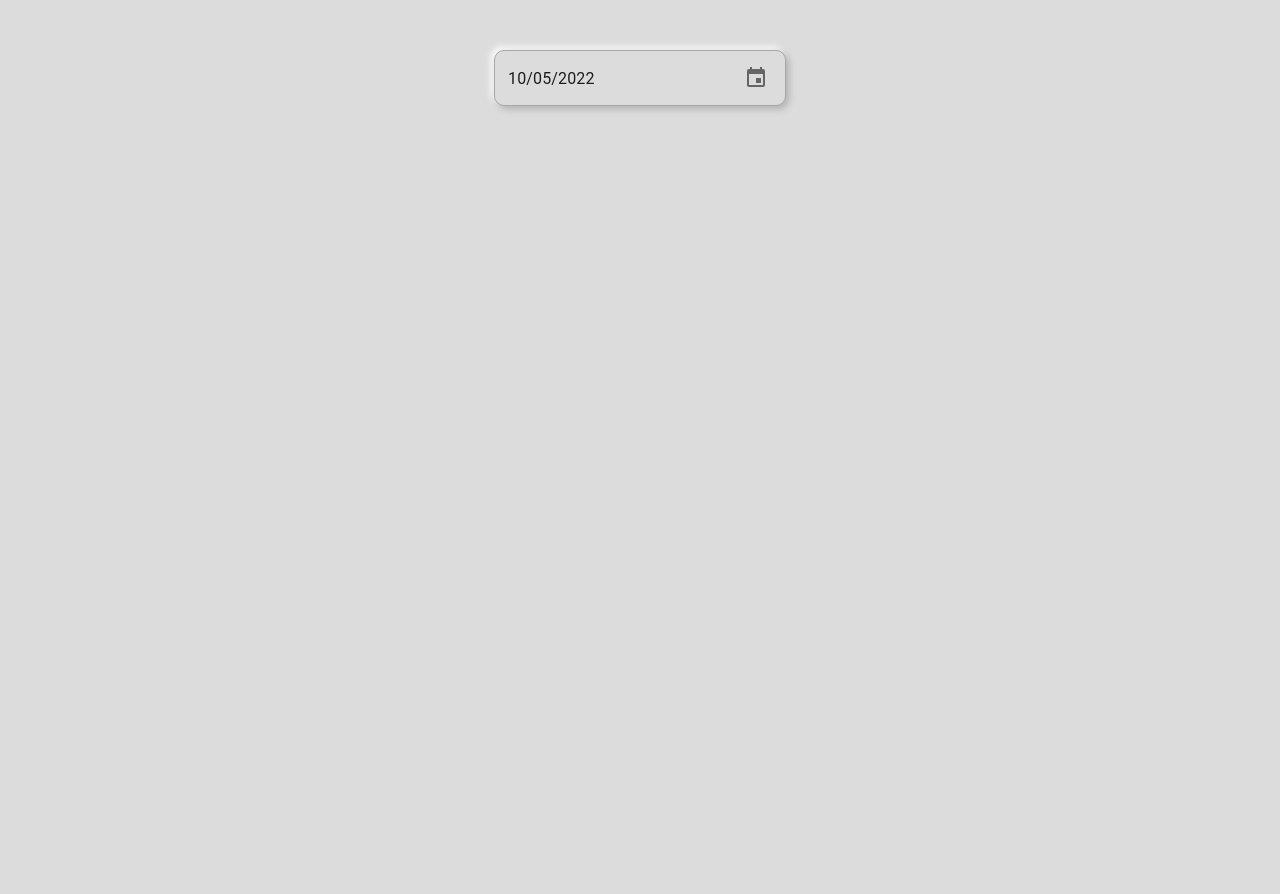
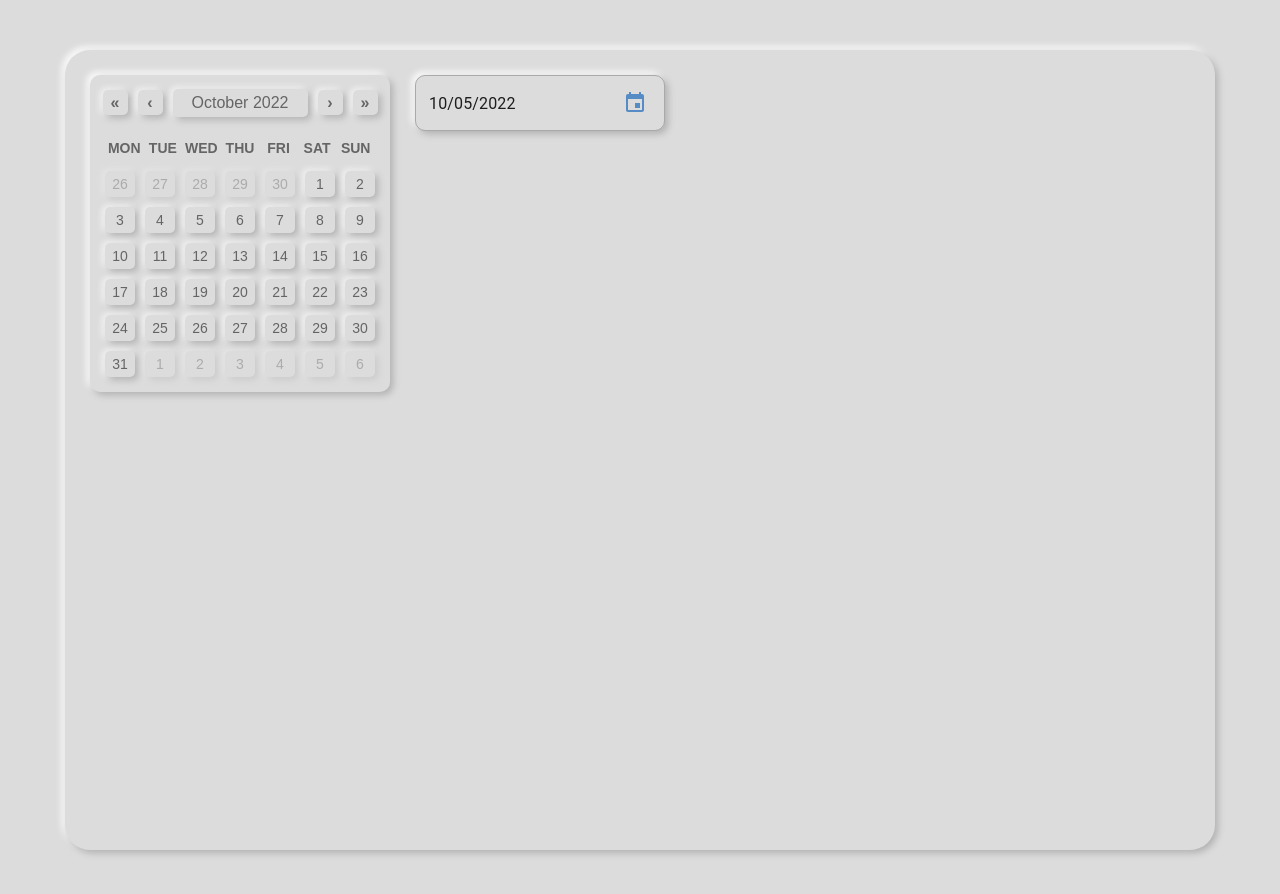
Before and after one commit to IvanMykytyn/in-process, a React (Create React App) app: page / in a window 1280 px wide. Shown: the top 894 px of the page. Before the commit the page ends 800 px from the top, so only its background shows below. Built offline with nearby package versions, Linux system fonts and the light colour scheme.

Commit message:
'second-calendar'

```diff
--- a/package.json
+++ b/package.json
@@ -18,9 +18,11 @@
     "@types/react": "^18.0.21",
     "@types/react-dom": "^18.0.6",
     "axios": "^1.0.0",
+    "classnames": "^2.3.2",
     "dayjs": "^1.11.5",
     "node-sass": "^7.0.3",
     "react": "^18.2.0",
+    "react-calendar": "^3.9.0",
     "react-dom": "^18.2.0",
     "react-scripts": "5.0.1",
     "typescript": "^4.8.4",
@@ -53,6 +55,7 @@
     ]
   },
   "devDependencies": {
+    "@types/react-calendar": "^3.5.3",
     "gh-pages": "^4.0.0"
   }
 }
--- a/src/App.module.scss
+++ b/src/App.module.scss
@@ -3,9 +3,43 @@
 @import "./scss/global.module";
 
 
+header {
+  padding: 0 0 25px 0;
+  border-bottom: 1px solid #b0b0b0;
+  display: flex;
+  grid-gap: 25px;
+  justify-content: space-between;
+}
+
+.btn {
+  padding: 10px;
+  border-radius: 15px;
+  box-shadow: $outerBoxShadow;
+  color: #31344b;
+  display: flex;
+  align-items: center;
+  justify-content: center;
+  cursor: pointer;
+  border: none;
+  background-color: inherit;
+  transition: box-shadow 0.3s ease-in-out;
+  text-transform: uppercase;
+
+  &:hover,
+  &:focus,
+  &:active {
+    box-shadow: $innerBoxShadow;
+  }
+}
+
 .wrapper {
   display: flex;
+  //flex-direction: column;
   grid-gap: 25px;
-  justify-content: center;
-  align-items: center;
+  padding: 25px;
+  //justify-content: center;
+  //align-items: center;
+  box-shadow: $outerBoxShadow;
+  border-radius: 25px;
+  min-height: 100vh;
 }
--- a/src/App.tsx
+++ b/src/App.tsx
@@ -2,14 +2,15 @@ import * as React from 'react';
 
 import css from './App.module.scss';
 
-import { Calendar } from './components';
+import {FirstCalendar, SecondCalendar} from './components';
 
 
 function App() {
     return (
         <div className={css.container}>
             <div className={css.wrapper}>
-                <Calendar/>
+                    <SecondCalendar/>
+                    <FirstCalendar/>
             </div>
         </div>
     );
--- a/src/components/Calendar/Calendar.module.scss
+++ b/src/components/FirstCalendar/FirstCalendar.module.scss
@@ -2,10 +2,10 @@
 
 .calendar {
 
-  //:global(.css-169iwlq-MuiCalendarPicker-root) {
-  //  color: red !important;
-  //  background-color: red !important;
-  //}
+}
+
+:global(.css-o9k5xi-MuiInputBase-root-MuiOutlinedInput-root){
+  max-width: 250px;
 }
 
 :global(.css-o9k5xi-MuiInputBase-root-MuiOutlinedInput-root) {
@@ -106,7 +106,7 @@
 :global(.css-bkrceb-MuiButtonBase-root-MuiPickersDay-root) {
   background-color: #f6f6f7 !important;
   font-size: 16px !important;
-  color: $CalendarBntColor !important;
+  color: #656565 !important;
   border-radius: 8px !important;
   transition: color 0.5s, background-color 0.5s;
 
@@ -132,3 +132,7 @@
     opacity: 0.7;
   }
 }
+
+:global(.css-1anqmj6-MuiPopper-root-MuiPickersPopper-root){
+  //transform: translate3d(454.56px, 115.24px, 0px) !important;
+}
--- a/src/components/Calendar/Calendar.tsx
+++ b/src/components/FirstCalendar/FirstCalendar.tsx
@@ -6,9 +6,9 @@ import {LocalizationProvider} from '@mui/x-date-pickers/LocalizationProvider';
 import {AdapterDayjs} from '@mui/x-date-pickers/AdapterDayjs';
 import {DesktopDatePicker} from '@mui/x-date-pickers/DesktopDatePicker';
 
-import css from "./Calendar.module.scss";
+import css from "./FirstCalendar.module.scss";
 
-const Calendar: FC = () => {
+const FirstCalendar: FC = () => {
     const [value, setValue] = useState<Dayjs | null>(
         dayjs('2022-10-05T21:11:54'),
     );
@@ -34,4 +34,4 @@ const Calendar: FC = () => {
     );
 };
 
-export {Calendar};
+export {FirstCalendar};
--- /dev/null
+++ b/src/components/SecondCalendar/SecondCalendar.module.scss
@@ -0,0 +1,124 @@
+@import "../../App.module";
+
+.calendar {
+
+  button {
+    box-shadow: 3px 3px 7px #b0b0b0, -2px -1px 7px #ffffff;;
+    background-color: $background;
+    border: transparent;
+    border-radius: 5px;
+    padding: 10px;
+    cursor: pointer;
+    color: #656565;
+    transition: 0.5s color;
+
+    &:hover,
+    &:focus,
+    &:active {
+      box-shadow: $innerBoxShadow;
+      color: $primaryColor;
+    }
+  }
+
+  abbr {
+    text-decoration: none;
+  }
+
+  :global(.react-calendar) {
+    box-shadow: $outerBoxShadow;
+    padding: 15px;
+    border-radius: 10px;
+    display: flex;
+    flex-direction: column;
+    align-items: center;
+    justify-content: center;
+    grid-gap: 25px;
+    max-width: 300px;
+    width: 100%;
+  }
+
+  :global(.react-calendar__navigation) {
+    display: flex;
+    align-items: center;
+    grid-gap: 10px;
+    height: 25px;
+  }
+
+  :global(.react-calendar__navigation__label) {
+    padding: 5px;
+    width: 135px;
+  }
+
+  :global(.react-calendar__navigation__arrow) {
+    display: flex;
+    justify-content: center;
+    align-items: center;
+    font-weight: 900;
+    padding: 8px;
+    height: 25px;
+    width: 25px;
+    //font-size: 0;
+  }
+
+  //:global(.react-calendar__navigation__next-button),
+  //:global(.react-calendar__navigation__next2-button) {
+  //  position: relative;
+  //
+  //  &::after {
+  //    content: '>';
+  //    font-size: 15px;
+  //    position: absolute;
+  //    top: 50%;
+  //    transform: translateY(-50%);
+  //  }
+  //}
+  //
+  //:global(.react-calendar__navigation__prev-button),
+  //:global(.react-calendar__navigation__prev2-button) {
+  //  &::after {
+  //    content: "<";
+  //    font-size: 15px;
+  //  }
+  //}
+
+  :global(.react-calendar__viewContainer) {
+    width: 100%;
+  }
+
+  :global(.react-calendar__month-view__weekdays) {
+    margin: 0 0 15px 0;
+  }
+
+  :global(.react-calendar__month-view__weekdays__weekday) {
+    text-transform: uppercase;
+    font-weight: 700;
+    font-size: 14px;
+    color: #656565;
+    display: flex;
+    justify-content: center;
+  }
+
+  :global(.react-calendar__month-view__days) {
+    display: grid !important;
+    grid-gap: 10px;
+    justify-content: center;
+    grid-template-columns: repeat(auto-fill, 30px);
+
+  }
+
+  :global(.react-calendar__month-view__days__day--neighboringMonth) {
+    opacity: 0.4;
+  }
+
+  :global(.react-calendar__tile) {
+    padding: 5px;
+    font-size: 14px;
+  }
+
+  :global(.react-calendar__year-view__months),
+  :global(.react-calendar__decade-view__years),
+  :global(.react-calendar__century-view__decades) {
+    grid-gap: 10px;
+    justify-content: center;
+  }
+}
--- /dev/null
+++ b/src/components/SecondCalendar/SecondCalendar.tsx
@@ -0,0 +1,21 @@
+import {useState} from "react";
+
+import {Calendar} from 'react-calendar';
+
+import css from './SecondCalendar.module.scss';
+
+
+const SecondCalendar = () => {
+    const [value, onChange] = useState(new Date());
+
+    console.log(value)
+
+    return (
+        <div className={css.calendar}>
+            <Calendar onChange={onChange} value={value}/>
+        </div>
+    );
+
+};
+
+export {SecondCalendar};
--- a/src/components/index.ts
+++ b/src/components/index.ts
@@ -1 +1,2 @@
-export * from "./Calendar/Calendar";
+export * from "./FirstCalendar/FirstCalendar";
+export * from "./SecondCalendar/SecondCalendar";
--- a/src/scss/_vars.module.scss
+++ b/src/scss/_vars.module.scss
@@ -3,7 +3,7 @@ $background: #dcdcdc;
 $primaryColor: #568cc5;
 $white: #ffffff;
 $gray: #b0b0b0;
-$CalendarBntColor: #656565;
+$CalendarBntColor: #568cc5;
 //#656565
 
 $outerBoxShadow: 3px 3px 7px $gray,
```
Also changed, not shown: 2 other files (tests, documents, lock files or other folders).
